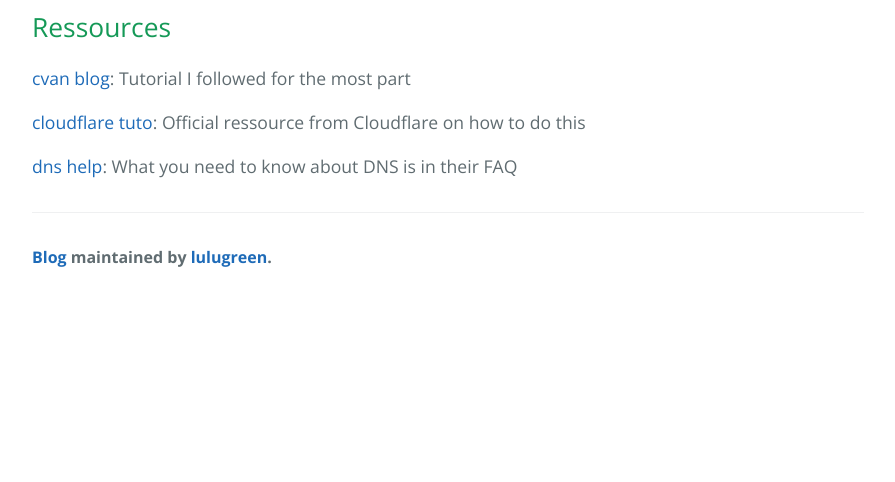
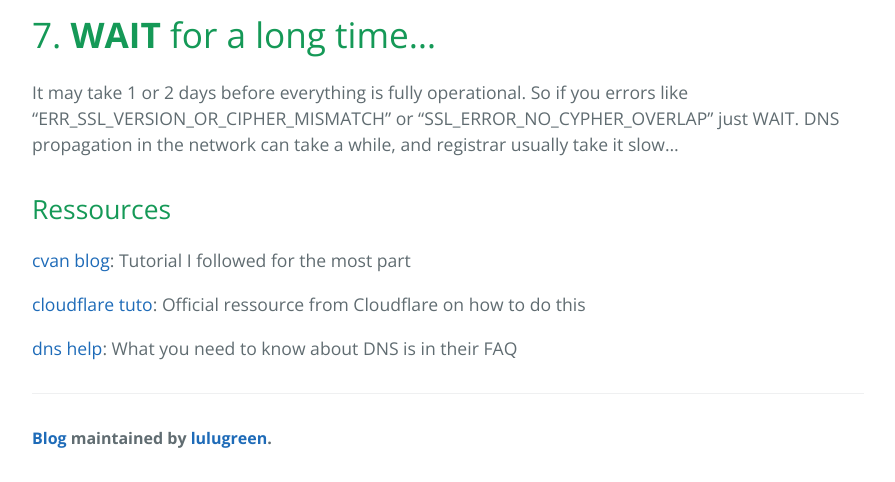
Before and after one commit to lulugreen/lulugreen, a Jekyll site: the page built from _posts/2018-02-14-Github-Pages-with-your-own-domain-and-SSL.markdown, in a window 1280 px wide and 900 px high, scrolled down 3756 px, cut to the strip 418-900 px from the top of the window. Shown: the whole strip, without its empty margins (192-1087 px from the left). Built offline with Jekyll 4.4.1, drawn with Linux system fonts in a browser that asks for light colours; before the commit the page ends 4475 px from its top, so only the background shows below that.

Commit message:
new article modif

```diff
--- a/_posts/2018-02-14-Github-Pages-with-your-own-domain-and-SSL.markdown
+++ b/_posts/2018-02-14-Github-Pages-with-your-own-domain-and-SSL.markdown
@@ -5,11 +5,11 @@ date:   2018-02-14 03:22:48 +0100
 categories: github
 ---
 
-You want to set up *your own domain* on github pages using *SSL* ? Here is what you can do
+You want to set up **your own domain** on github pages using **SSL** ? Here is what you can do
 
 ## Prerequisite
 
-You have a *STATIC* website stored on github.io
+You have a **STATIC** website stored on github.io
 And you can access your website through the url
 https://mywebsite.github.io
 
@@ -32,7 +32,7 @@ Copy them.
 # 2.  Go to your Registrar (the company you paid in order to register your domain)
 
 *  Inside your Registrar admin panel, change the original nameservers to the two new nameservers from Cloudflare
-   Note that sometimes, the *nameservers* are also called *DNS servers*.
+   Note that sometimes, the **nameservers** are also called **DNS servers**.
 
 From now on, the DNS zone of your registrar admin panel is useless.
 Only the DNS zone from Cloudflare admin panel matters. It means that any DNS modification like adding TXT record, or CNAME... will have to be done through Cloudflare.
@@ -77,6 +77,10 @@ Write the url of your website. If you want people to go on your website without
 
 ![screenshot]( https://ibin.co/3rvWZrYlA4TA.png){:class="img-responsive"}
 
+# 7.  **WAIT** for a long time...
+
+It may take 1 or 2 days before everything is fully operational. So if you errors like "ERR_SSL_VERSION_OR_CIPHER_MISMATCH" or "SSL_ERROR_NO_CYPHER_OVERLAP" just WAIT.
+DNS propagation in the network can take a while, and registrar usually take it slow...
 
 
 ## Ressources
```
